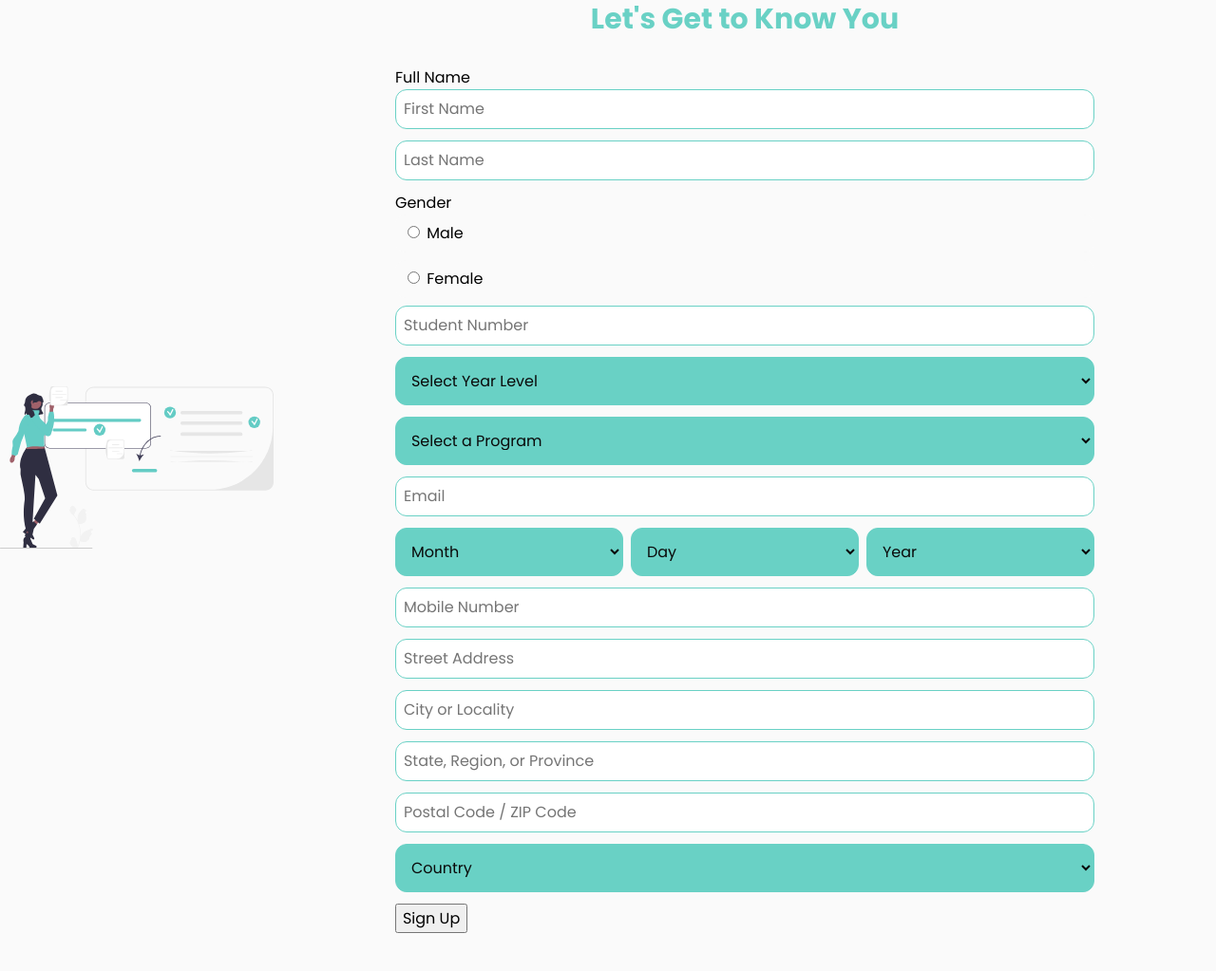
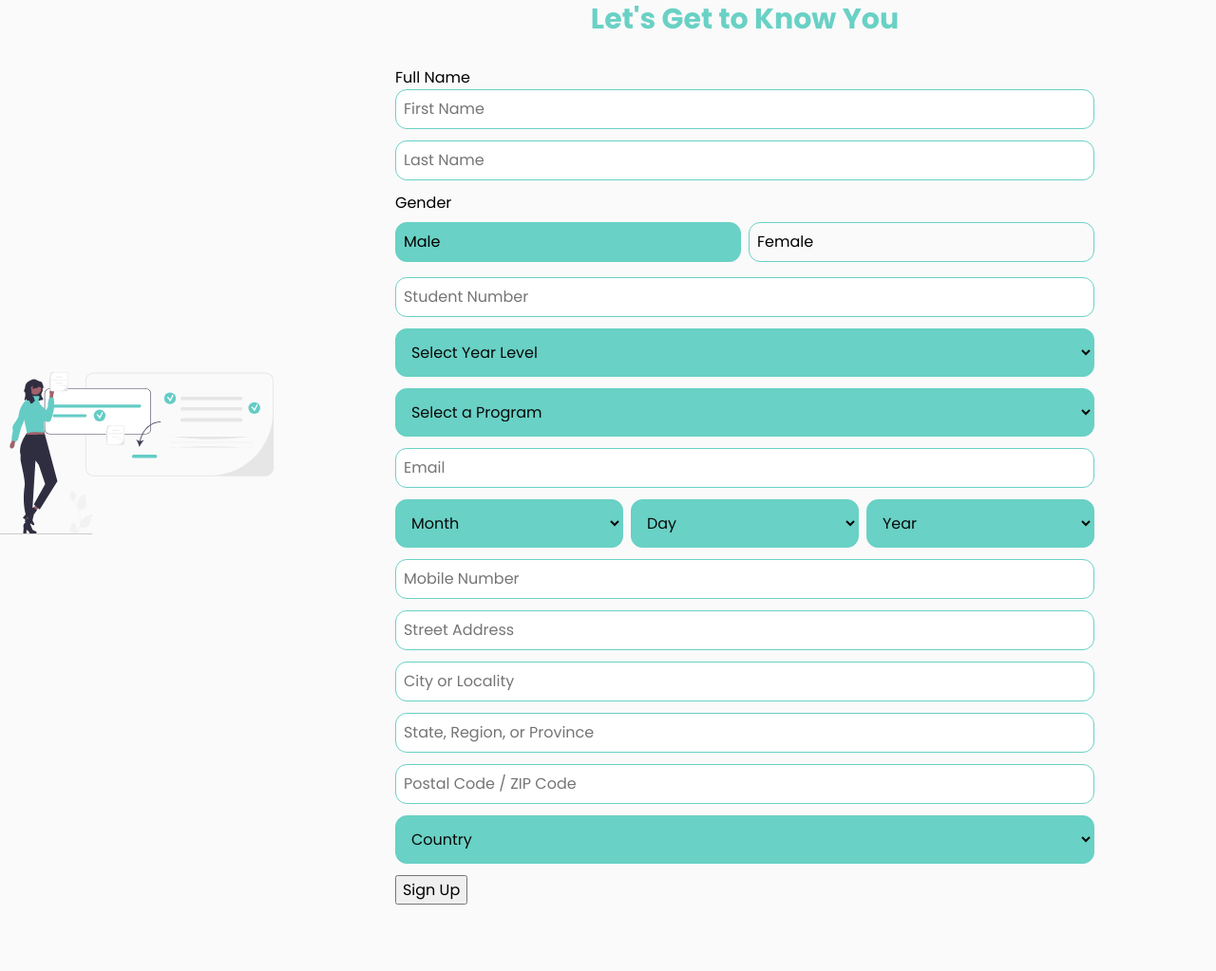
Before and after one commit to wjamesdevera/ICS2608-MP6-PHP, a PHP site: page / in a window 1280 px wide. Shown: the part 126-1149 px from the top of the page at 95% size. Run offline with PHP 8.4, Linux system fonts and the light colour scheme.

Commit message:
finished adding radio button styles

```diff
--- a/index.php
+++ b/index.php
@@ -18,12 +18,12 @@ include("./templates/header.php");
                     </div>
                     <div class="gender form-section">
                         <h4>Gender</h4>
-                        <label>
-                            <input type="radio" name="gender" id="male" value="male"> Male
-                        </label>
-                        <label>
-                            <input type="radio" name="gender" id="male" value="male"> Female
-                        </label>
+                        <div class="gender-buttons">
+                            <input type="radio" name="gender" id="male" value="male" checked>
+                            <label for="male">Male</label>
+                            <input type="radio" name="gender" id="female" value="female">
+                            <label for="female">Female</label>
+                        </div>
                     </div>
                     <div class="student-id form-section">
                         <input type="text" name="student_id" id="student_id" placeholder="Student Number">
--- a/style.css
+++ b/style.css
@@ -255,20 +255,33 @@ select option {
     padding: 1rem;
 }
 
-.gender {
+.gender-buttons {
     display: flex;
-    flex-direction: column;
+    margin: .5rem 0 1rem 0;
+    gap: .5rem;
 }
 
-.gender label {
-    background-color: var(--white);
-    margin-bottom: .5rem;
-    padding: .5rem;
-    border-radius: .75rem;
+.gender-buttons * {
+    flex: 1;
 }
 
-input[type="radio"]:checked {
+.gender-buttons input[type="radio"] {
+    display: none;
+}
 
+.gender-buttons label {
+    position: relative;
+    display: inline-flex;
+    align-items: center;
+    gap: .25rem;
+    cursor: pointer;
+    border: 1px solid var(--button-primary);
+    border-radius: .75rem;
+    padding: .5rem;
+}
+
+.gender-buttons input[type="radio"]:checked + label {
+    background-color: var(--button-primary);
 }
 
 .dob {
```
